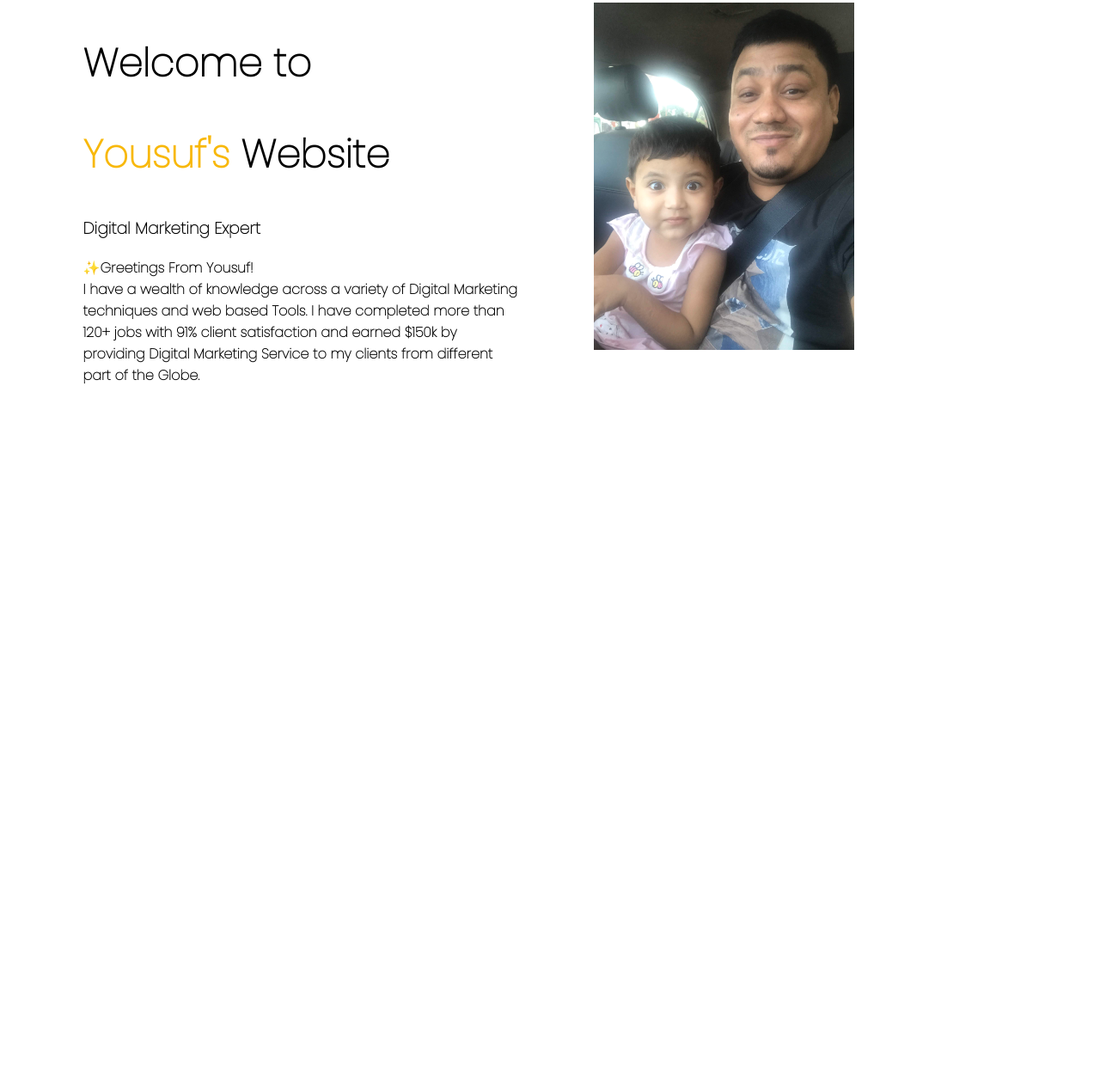
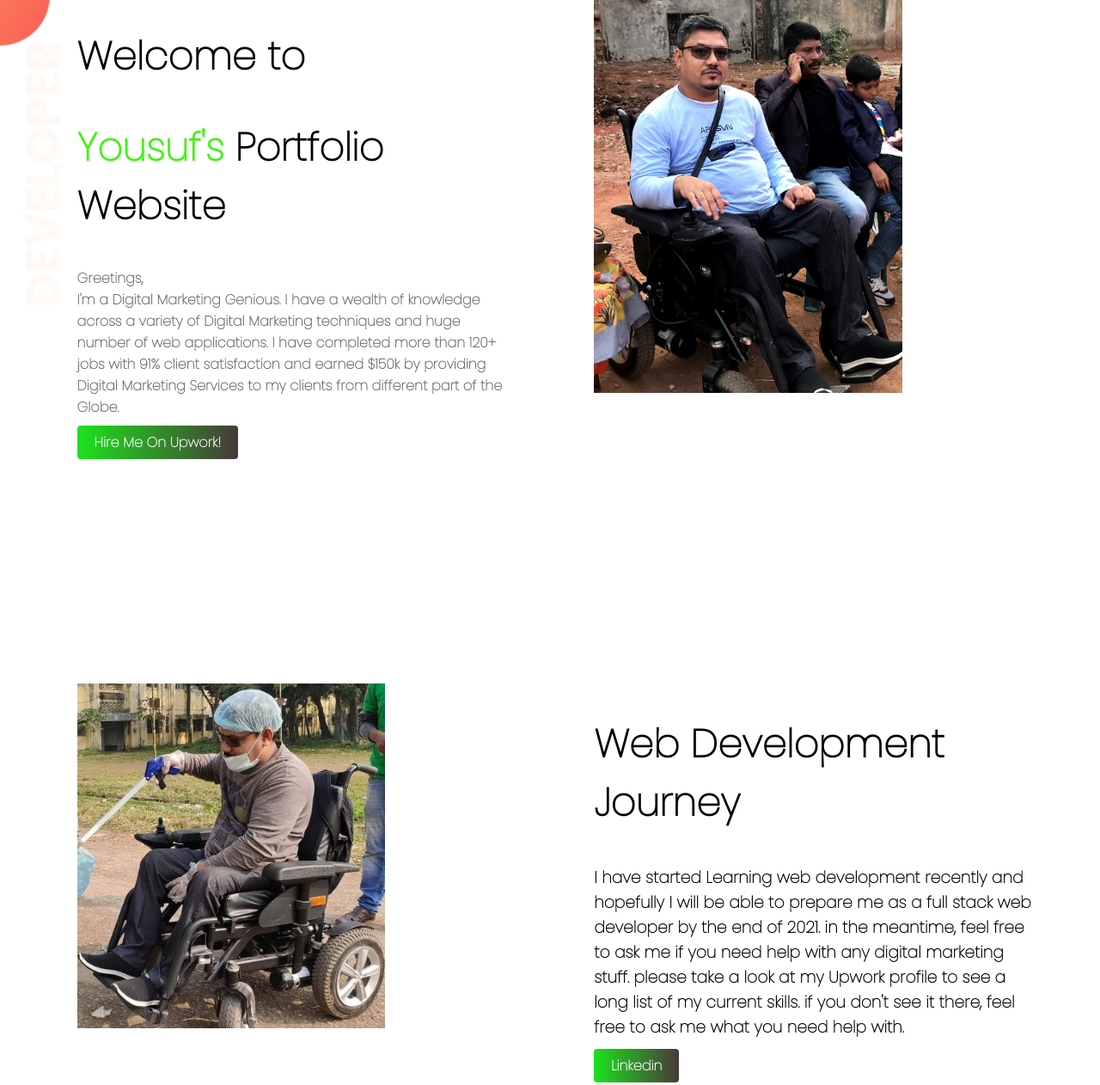
Before and after one commit to yousufwj/Portfolio, a plain HTML site: page index.html in a window 1280 px wide. Shown: the part 5-1267 px from the top of the page at 86% size. Before the commit the page ends 800 px from the top, so only its background shows below. Drawn offline with Linux system fonts and the light colour scheme.

Commit message:
updated web

```diff
--- a/index.html
+++ b/index.html
@@ -10,14 +10,32 @@
 
 </head>
 <body>
-<div class="half-width"><section>  <h1>Welcome to</h1>
-        <h1><span class="name-highlight">Yousuf's</span> Website</h1>
-        <h3>Digital Marketing Expert</h3>
-        <p><b>✨Greetings From Yousuf!<br>
-            I have a wealth of knowledge across a variety of Digital Marketing techniques and web based Tools. I have completed more than 120+ jobs with 91% client satisfaction and earned $150k by providing Digital Marketing Service to my clients from different part of the Globe.</b></p></section></div>
+    <section class="top-banner">
+    <div class="half-width">
+    <h1>Welcome to</h1>
+    <h1><span class="name-highlight">Yousuf's</span> Portfolio Website</h1>
+    <p><b>Greetings,<br>
+        I'm a Digital Marketing Genious. I have a wealth of knowledge across a variety of Digital Marketing techniques and huge number of web applications. I have completed more than 120+ jobs with 91% client satisfaction and earned $150k by providing Digital Marketing Services to my clients from different part of the Globe.</b></p>
+            <a class="link-button" target="_blank" href="https://www.upwork.com/fl/digitalmarketingguru">Hire Me On Upwork!</a>
 
-            <div class="half-width"><img src="images/image1.JPG" alt="">
-</div>
+    </div>
+
+    <div class="half-width">
+        <img src="images/image5.JPG" alt="">
+    </div>
+    </section>
+    <section class="resume-area">
+        <div class=" half-width">
+            <img src="images/image3.jpg" alt="">
+        </div>
+        <div class="half-width">
+            <h2>Web Development Journey</h2>
+            <h3>I have started Learning web development recently and hopefully I will be able to prepare me as a full stack web developer by the end of 2021. in the meantime, feel free to ask me if you need help with any digital marketing stuff. please take a look at my <span>Upwork</span> profile to see a long list of my current skills. if you don't see it there, feel free to ask me what you need help with.
+            </h3>
+            <a class="link-button" target="_blank"href="https://www.linkedin.com/in/yousufsohag/">Linkedin</a>
+        </div>
+
+    </section>
 
 </body>
 </html>
--- a/style.css
+++ b/style.css
@@ -1,11 +1,19 @@
 body{
     font-family: 'Poppins', sans-serif;
+    margin: 0px;
 }
 h1{
     font-size: 45px;
 }
+
+h2{
+    font-size: 45px;
+}
+p{
+    color: dimgray;
+}
 .name-highlight{
-    color:#f8b809
+    color:#3ff312
 }
 .half-width{
     width: 40%;
@@ -14,5 +22,26 @@ h1{
     padding-left: 2%;
 }
 .half-width img{
-width: 60%;
+width: 70%;
 }
+.top-banner{
+    background-image: url("images/top-banner.png");
+    background-repeat: no-repeat;
+}
+section{
+    height: 500px;
+    padding-bottom: 300px;
+}
+.link-button{
+    text-decoration: none;
+    background-image: linear-gradient(90deg, #1de21d, #473939);
+    padding: 8px 20px;
+    border-radius: 4px;
+    color: white;
+    font-weight: 900;
+}
+.dream-area{
+    background-image: url("images/dream-bg.png");
+    background-repeat: no-repeat;
+    background-position: right;
+}
```
Also changed, not shown: Images/image3.JPG (added), Images/image4.jpg (added), Images/image5.jpg (added).
